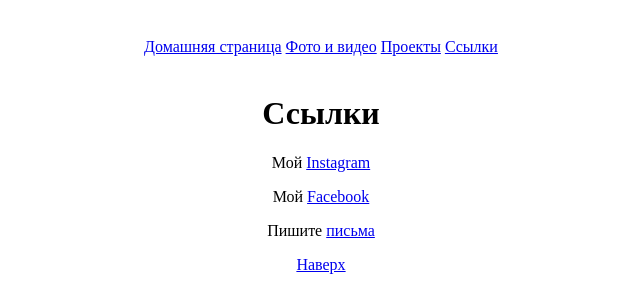
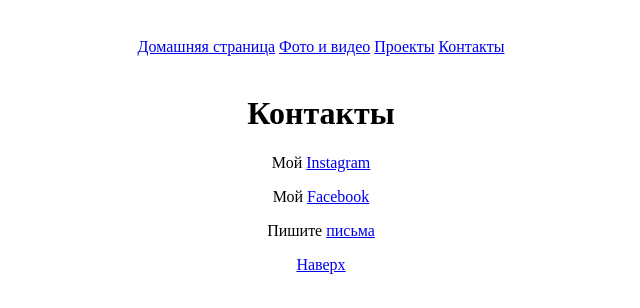
Before and after one commit to iamvldmrbrvkv/elisaveta-borovikova, a plain HTML site: page contacts.html in a window 1280 px wide. Shown: the whole page, without its empty margins (319-959 px from the left). Drawn offline with Linux system fonts and the light colour scheme.

Commit message:
contacts.html

```diff
--- a/social.html
+++ b/contacts.html
@@ -4,6 +4,7 @@
   <meta charset="UTF-8">
   <meta name="viewport" content="width=device-width, initial-scale=1.0">
   <meta name="author" content="Vladimir Borovikov">
+  <meta name="description" content="Контакты Елисаветы Боровиковой">
   <link rel="stylesheet" type="text/css" href="./style.css">
   <link rel="stylesheet" href="https://cdnjs.cloudflare.com/ajax/libs/font-awesome/4.7.0/css/font-awesome.min.css">
   <link rel="shortcut icon" type="image/jpg" href="./resourses/pictures/lisa-main.JPG">
@@ -28,7 +29,7 @@
           <a href="index.html">Домашняя страница</a>
           <a href="pictures-and-videos.html">Фото и видео</a>
           <a href="projects.html">Проекты</a>
-          <a href="social.html">Ссылки</a>
+          <a href="contacts.html">Контакты</a>
         </div>
         <!-- "Hamburger menu" / "Bar icon" to toggle the navigation links -->
         <a href="javascript:void(0);" class="icon" onclick="showMenu()">
@@ -38,7 +39,7 @@
     </nav>
   </header>
 
-  <h1>Ссылки</h1>
+  <h1>Контакты</h1>
 
   <p>Мой <a href="https://www.instagram.com/alexandrovaelisa/" target="_blank">Instagram</a></p>
 
```
Also changed, not shown: index.html (+2 -1 lines), pictures-and-videos.html (+2 -1 lines), projects.html (+2 -1 lines).
